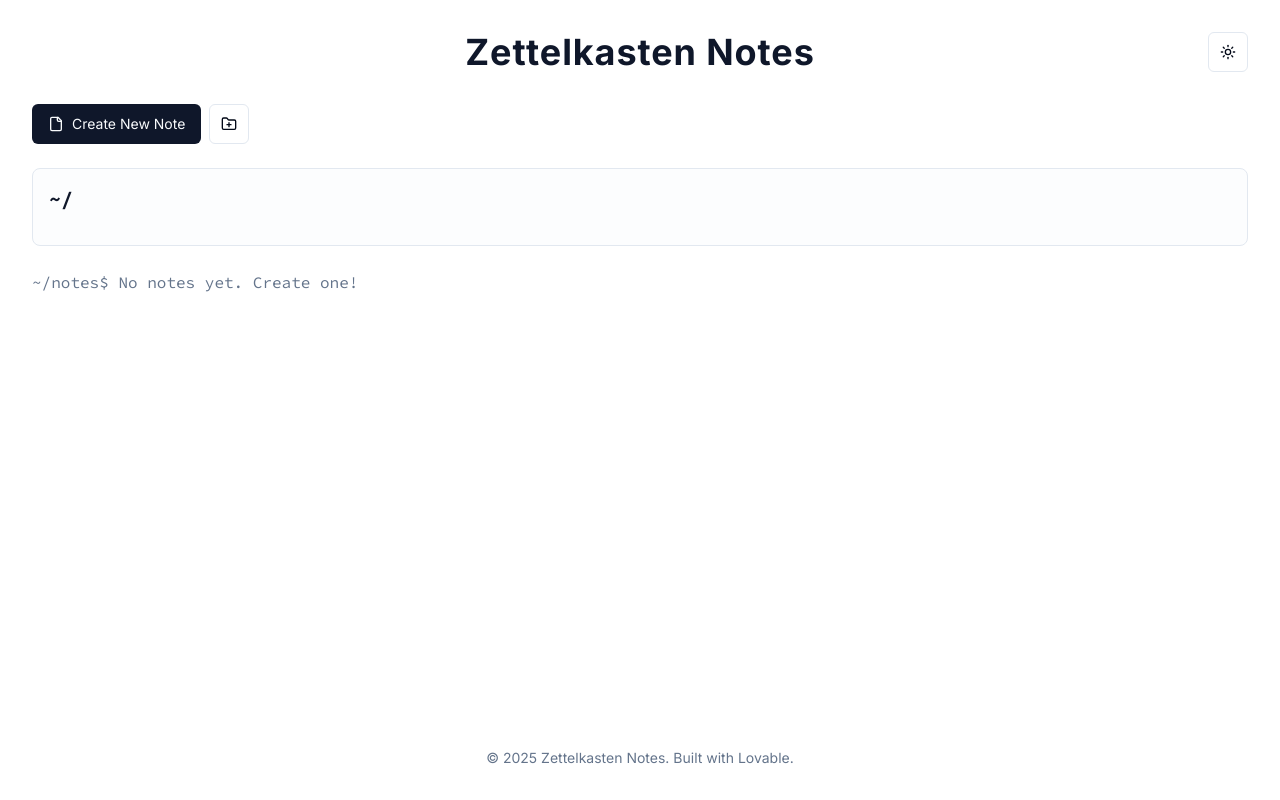
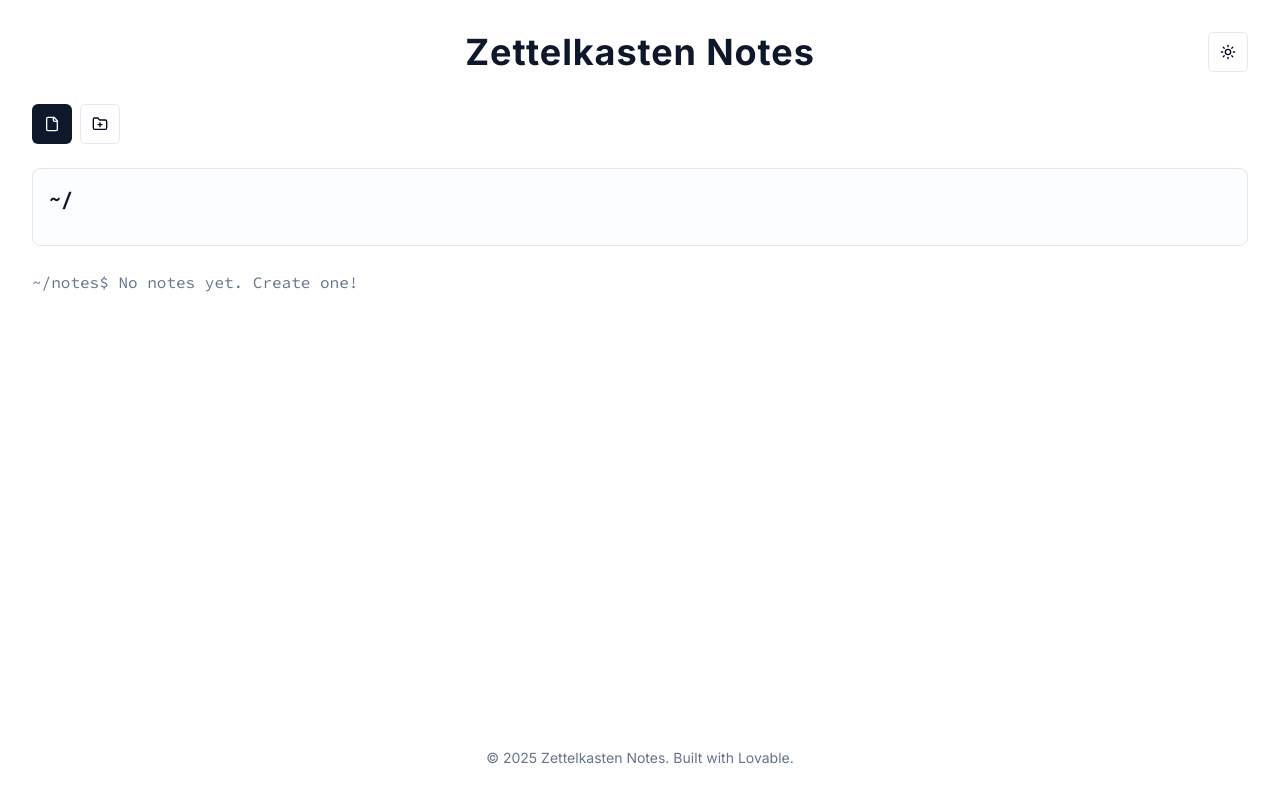
Before and after one commit to 1337encrypted/zettel-kasten, a React (Vite) app: page / in a window 1280 px wide. Built offline with nearby package versions, Linux system fonts and the light colour scheme.

Commit message:
Remove button text, keep icons only
Removed text from the "Create New Note" button, leaving only the icon.

```diff
--- a/src/pages/Index.tsx
+++ b/src/pages/Index.tsx
@@ -146,8 +146,8 @@ const Index = () => {
         {viewMode === 'list' ? (
           <div className="space-y-6">
             <div className="flex items-center gap-2">
-              <Button onClick={handleNewNote} className="w-full sm:w-auto">
-                <File /> Create New Note
+              <Button onClick={handleNewNote} size="icon" title="Create New Note">
+                <File />
               </Button>
               <Button onClick={handleCreateFolder} variant="outline" size="icon" title="Create Folder">
                 <FolderPlus />
```
